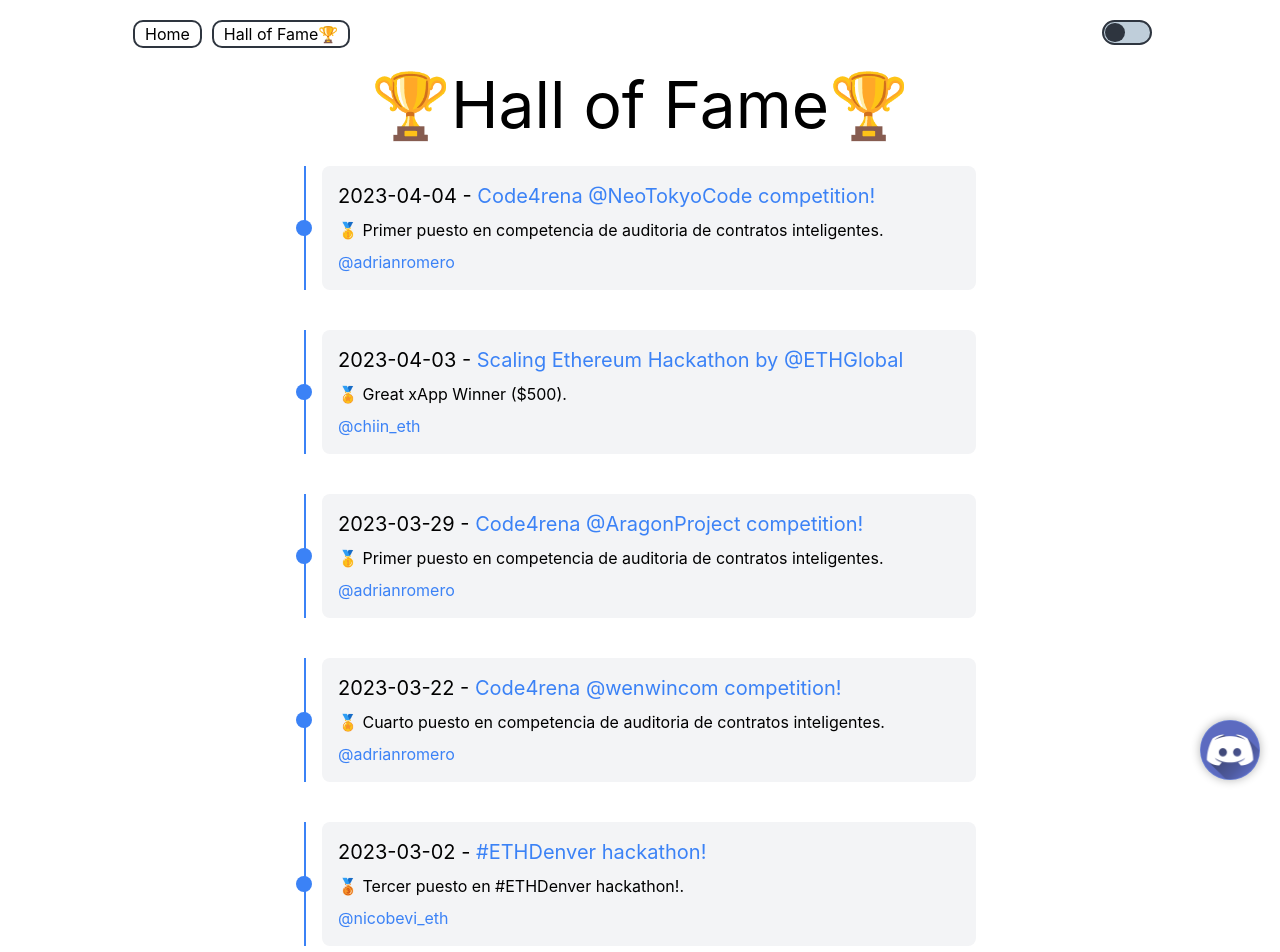
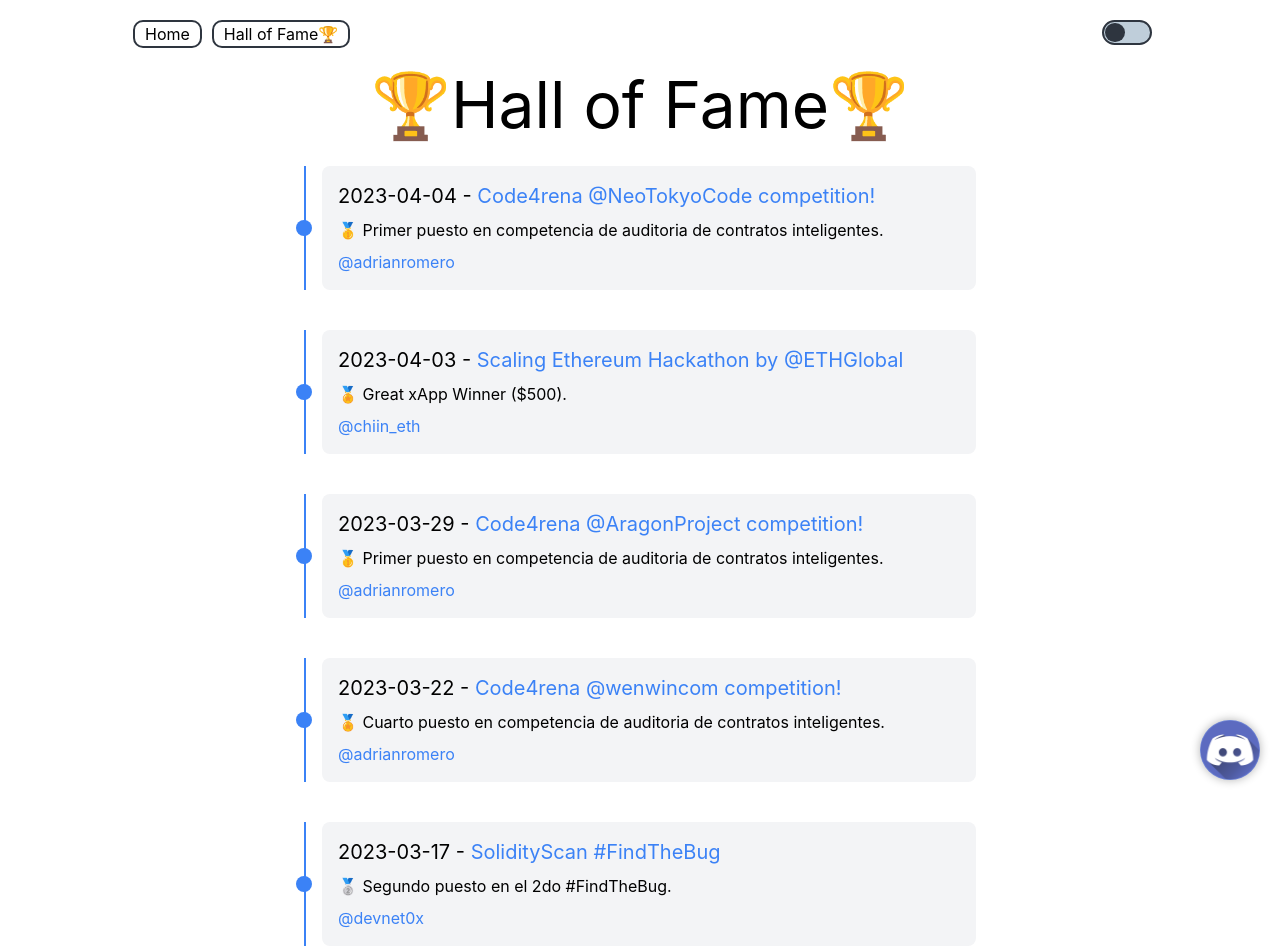
Before and after one commit to webtresclub/website, a Next.js app: page /halloffame in a window 1280 px wide. Shown: the top 952 px of the page. Built offline with nearby package versions, Linux system fonts and the light colour scheme.

Commit message:
Update halloffame.js

```diff
--- a/pages/halloffame.js
+++ b/pages/halloffame.js
@@ -153,6 +153,20 @@
     participants: ['https://twitter.com/eugenioclrc', 'https://twitter.com/rotcivegaf'],
     tweetUrl: 'https://twitter.com/reserveprotocol/status/1631423403365404672',
   },
+   {
+    title: 'SolidityScan #FindTheBug',
+    date: '2023-03-14',
+    description: '🥇 Primer puesto en el 1er #FindTheBug.',
+    participants: ['https://twitter.com/devnet0x'],
+    tweetUrl: 'https://twitter.com/SolidityScan/status/1635623487313264641',
+  },
+    {
+    title: 'SolidityScan #FindTheBug',
+    date: '2023-03-17',
+    description: '🥈 Segundo puesto en el 2do #FindTheBug.',
+    participants: ['https://twitter.com/devnet0x'],
+    tweetUrl: 'https://twitter.com/SolidityScan/status/1636599244634345472',
+  },
 ];
 
 export default function HallOfFame() {
```
